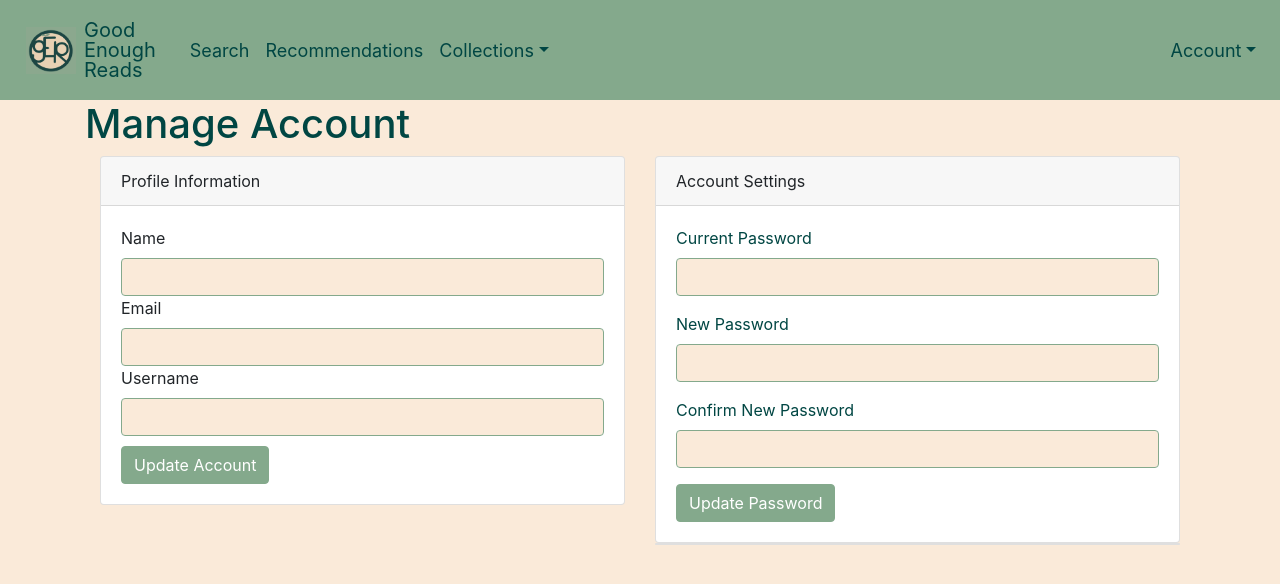
After one commit to danijourdain/SENG401_Group15_GoodEnoughReads, a Django app: template GoodEnoughReads/ManageAccount/templates/ManageAccount/account.html in a window 1280 px wide. The commit adds this page. Shown: the top 584 px of the page. Run offline with Django 4.2, Linux system fonts and the light colour scheme; the template is opened without the code that fills it, so the values that code supplies are empty; some libraries are stand-ins or nearby versions.

Commit message:
worked on manage account page

```diff
--- /dev/null
+++ b/GoodEnoughReads/ManageAccount/templates/ManageAccount/account.html
@@ -0,0 +1,71 @@
+{% extends 'gersiteapp/base.html' %}
+
+{% block title %}My Account{% endblock %}
+
+{% block content %}
+<!DOCTYPE html>
+<html>
+    <head>
+
+    </head>
+    <body>
+        <h1>Manage Account</h1>
+
+        <div class="container">
+            <div class="row">
+                <div class="col">
+                    <div class="card">
+                        <div class="card-header">
+                            Profile Information
+                        </div>
+                        <div class="card-body">
+                            <form>
+                                <div class="class-group">
+                                    <label for="name">Name</label>
+                                    <input type="text" class="form-control" id="name">
+                                </div>
+                                <div class="class-group">
+                                    <label for="email">Email</label>
+                                    <input type="email" class="form-control" id="email">
+                                </div>
+                                <div class="class-group">
+                                    <label for="username">Username</label>
+                                    <input type="text" class="form-control" id="username">
+                                </div>
+                                <button type="submit" class="btn btn-primary" style="margin-top: 10px">Update Account</button>
+                            </form>
+                        </div>
+                    </div>
+                </div>
+                <div class="col">
+                    <div class="card">
+                        <div class="card-header">
+                          Account Settings
+                        </div>
+                        <div class="card-body">
+                          <form>
+                            <div class="form-group">
+                              <label for="currentPassword">Current Password</label>
+                              <input type="password" class="form-control" id="currentPassword">
+                            </div>
+                            <div class="form-group">
+                              <label for="newPassword">New Password</label>
+                              <input type="password" class="form-control" id="newPassword">
+                            </div>
+                            <div class="form-group">
+                              <label for="confirmPassword">Confirm New Password</label>
+                              <input type="password" class="form-control" id="confirmPassword">
+                            </div>
+                            <button type="submit" class="btn btn-primary">Update Password</button>
+                          </form>
+                        </div>
+                    </div>
+                    <div class="card">
+
+                    </div>
+                </div>
+            </div>
+        </div>
+    </body>
+</html>
+{% endblock %}
--- a/GoodEnoughReads/ManageAccount/templates/ManageAccount/registration/login.html
+++ b/GoodEnoughReads/ManageAccount/templates/ManageAccount/registration/login.html
@@ -35,11 +35,7 @@
                             color: #004643;
                             text-align: right;
                             padding-bottom: 15px;">Forgot password?</a>
-                    <button class="btn-primary rounded-pill" type="submit">LOGIN
-                        <!-- <a class="nav-link" href="{% url 'welcome' %}"
-                            style="font-size: 16px; color: #FAEAD9;">LOGIN</a> -->
-                            <!-- i really don't think that nav-link class is needed but if i remove it stuff breaks ;-; -dani -->
-                    </button>
+                    <button class="btn-primary rounded-pill" type="submit">LOGIN</button>
                 </form>
                 <div class="col" style="text-align: center;">
                     <div>Or Sign Up Using</div>
--- a/GoodEnoughReads/ManageAccount/templates/ManageAccount/reset_password.html
+++ b/GoodEnoughReads/ManageAccount/templates/ManageAccount/reset_password.html
@@ -15,6 +15,9 @@
 
     <body>
         <div class="container">
+            {% if error_message %}
+                <p><strong>{{ error_message }}</strong></p>
+            {% endif %}
             <div class="row">
                 <div class="col display-6">Reset Password</div>
                 <form>
--- a/GoodEnoughReads/ManageAccount/templates/ManageAccount/signup.html
+++ b/GoodEnoughReads/ManageAccount/templates/ManageAccount/signup.html
@@ -15,6 +15,9 @@
 
     <body>
         <div class="container">
+            {% if error_message %}
+                <p><strong>{{ error_message }}</strong></p>
+            {% endif %}
             <div class="row" style="width: 50%; min-width: 500px;">
                 <div class="col display-6">Sign Up</div>
                 <form method="POST">
--- a/GoodEnoughReads/ManageAccount/urls.py
+++ b/GoodEnoughReads/ManageAccount/urls.py
@@ -7,4 +7,5 @@ urlpatterns = [
     path('logout/', viewsManageAccount.logout_view, name='logout'),
     path('signup/', viewsManageAccount.signup, name='signup'),
     path('reset-password/', viewsManageAccount.reset_password, name='reset_password'),
+    path('account/', viewsManageAccount.account, name='account'),
 ]
--- a/GoodEnoughReads/ManageAccount/viewsManageAccount.py
+++ b/GoodEnoughReads/ManageAccount/viewsManageAccount.py
@@ -58,3 +58,6 @@ def login(request):
             return render(request, 'ManageAccount/registration/login.html', {'error_message': error_message})
     else:
         return render(request, 'ManageAccount/registration/login.html')
+
+def account(request):
+    return render(request, 'ManageAccount/account.html')
--- a/GoodEnoughReads/gersiteapp/templates/gersiteapp/base.html
+++ b/GoodEnoughReads/gersiteapp/templates/gersiteapp/base.html
@@ -90,7 +90,6 @@
                             <a class="dropdown-item" href="{% url 'account'%}">My Account</a>
                             <a class="dropdown-item" href="{% url 'statistics'%}">Statistics</a>
                             <a class="dropdown-item" href="{% url 'awards'%}">Awards</a>
-                            <a class="dropdown-item" href="{% url 'settings'%}">Settings</a>
                             <div class="dropdown-divider"></div>
                             <a class="dropdown-item" href="{% url 'logout' %}">Logout</a>
                         </div>
--- a/GoodEnoughReads/gersiteapp/urls.py
+++ b/GoodEnoughReads/gersiteapp/urls.py
@@ -11,9 +11,9 @@ urlpatterns = [
     path('shelf/', views.shelf, name='shelf'),
     path('bookshelf/', views.bookshelf, name='bookshelf'),
     path('search/', viewsSearch.search, name='search'),
-    path('account/', views.account, name = 'account'),
+    # path('account/', views.account, name = 'account'),
     path('Statistics/', viewsStatistics.statistics, name='statistics'),
-    path('settings/', views.settings, name='settings'),
+    # path('settings/', views.settings, name='settings'),
     path('recommendations/', views.recommendations, name='recommendations'),
     path('Awards/', viewsAwards.awards, name='awards')
 ]
```
Also changed, not shown: GoodEnoughReads/gersiteapp/views.py (+4 -4 lines).
